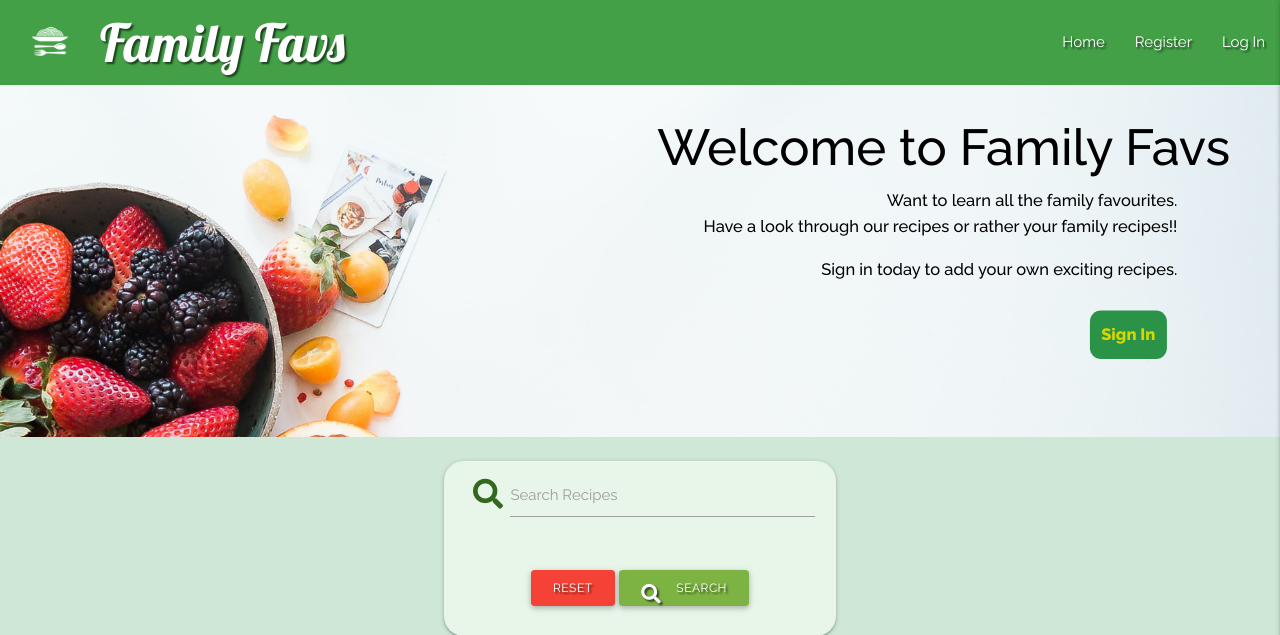
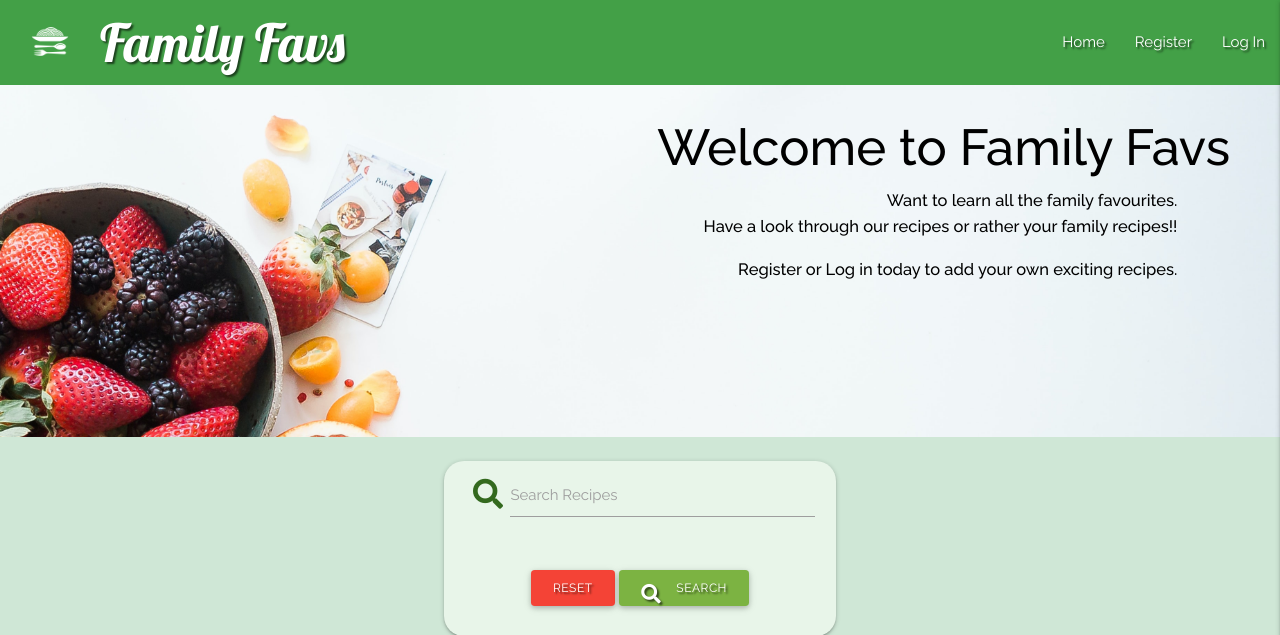
Before and after one commit to Leah1977/familyfavs, a Flask app: page / in a window 1280 px wide; the page is wider, and only the part inside the window is pictured. Shown: the top 635 px of that part. Run offline with Flask 2, Linux system fonts and the light colour scheme; data that the repository does not hold is empty; some libraries are stand-ins or nearby versions.

Commit message:
change section to a div for hero image

```diff
--- a/templates/recipes.html
+++ b/templates/recipes.html
@@ -3,18 +3,17 @@
 
 <!-- Welcome -->
 <div class="container-fluid container-wrapper">
-    <section id="hero-outer">
+    <div id="hero-outer">
         <div class="hero-image">
             <div class = "container text-box">
                 <div class="hero-text">
                     <h1>Welcome to Family Favs</h1>
                     <p>Want to learn all the family favourites.<br> Have a look through our recipes or rather your family recipes!!</p>
-                    <p>Sign in today to add your own exciting recipes.</p>
-                    <a href="{{ url_for('login') }}" class ="hero-btn">Sign In</a>
+                    <p>Register or Log in today to add your own exciting recipes.</p>
                 </div>
             </div>
         </div>
-    </section>
+    </div>
 </div>
 
 <div class ="container recipes">
```
